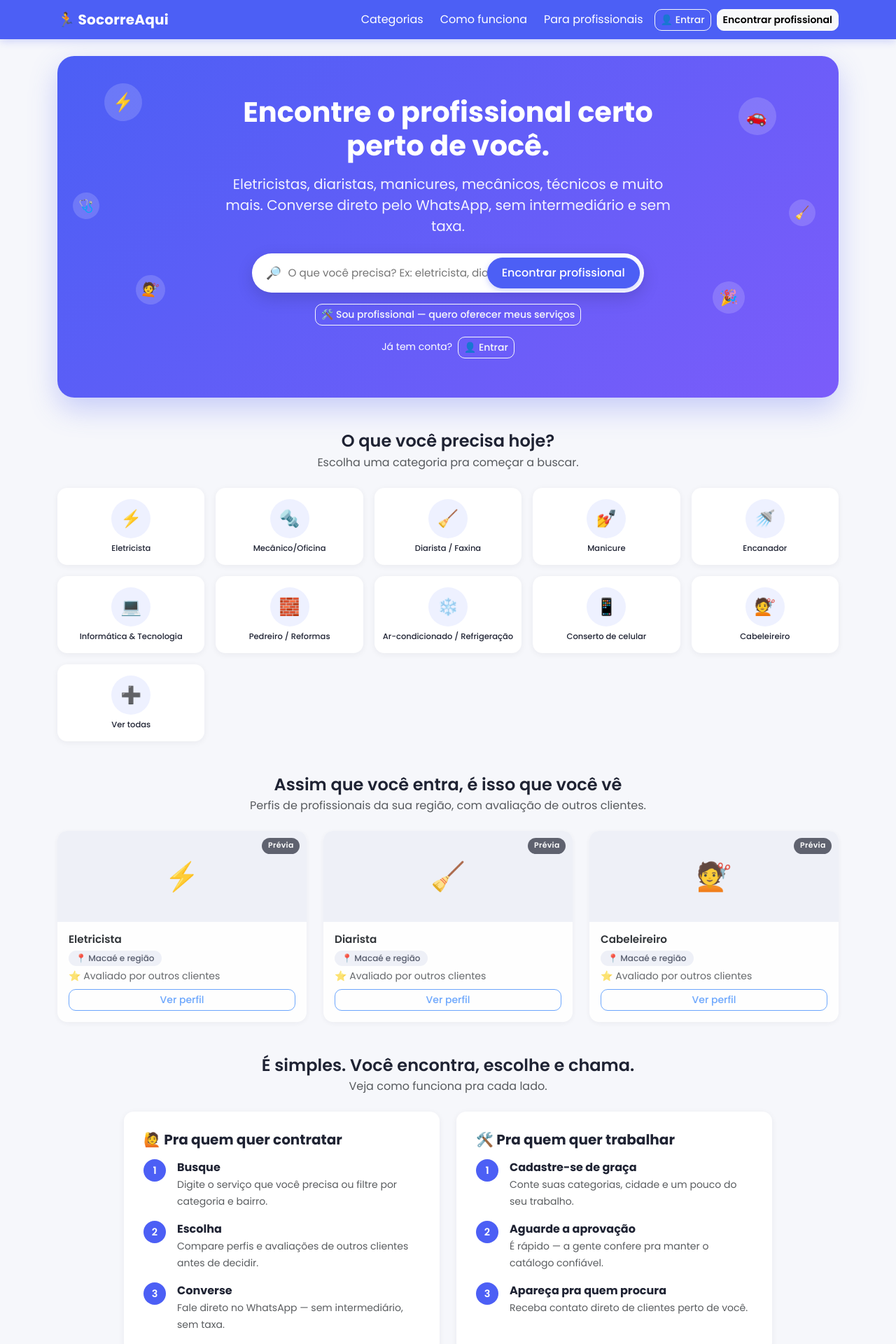
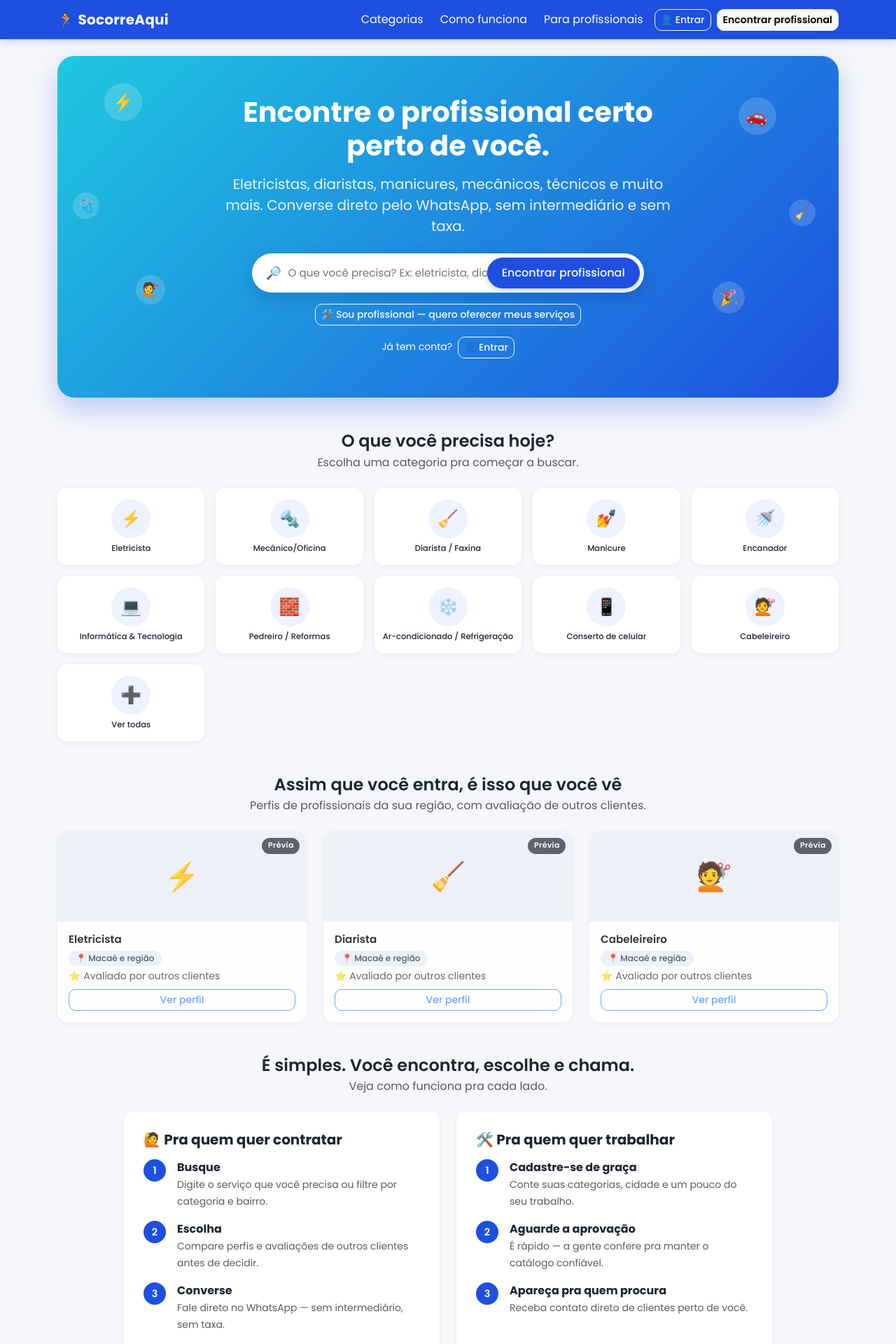
Before and after one commit to hermanoocardoso/servico-cidade, a FastAPI app: page / in a window 1280 px wide. Shown: the top 1920 px of the page at 70% size. Run offline with FastAPI, Linux system fonts and the light colour scheme; data comes from the database, SQL or seed files in the repository; some libraries are stand-ins or nearby versions.

Commit message:
Alinha a paleta de cores do site com a logo da H2 Sistemas
Troca o azul/roxo genérico por um degradê ciano -> azul consistente
com a identidade visual da H2 Sistemas, que assina o rodapé do site.

```diff
--- a/app/static/style.css
+++ b/app/static/style.css
@@ -1,7 +1,10 @@
 :root {
-    --cor-primaria: #4C5FF5;
-    --cor-primaria-escura: #3846D1;
-    --cor-primaria-rgb: 76, 95, 245;
+    /* Paleta alinhada com a logo da H2 Sistemas (ciano -> azul) */
+    --cor-primaria: #1E4FE0;
+    --cor-primaria-escura: #14369E;
+    --cor-primaria-rgb: 30, 79, 224;
+    --cor-secundaria: #1FC8E0;
+    --cor-secundaria-rgb: 31, 200, 224;
     --cor-fundo: #F6F7FB;
     --cor-texto: #1F2333;
     --cor-texto-suave: #6B7280;
@@ -360,7 +363,7 @@ a.btn:visited {
     position: relative;
     overflow: hidden;
     border-radius: 24px;
-    background: linear-gradient(135deg, var(--cor-primaria) 0%, #7B5CFA 100%);
+    background: linear-gradient(135deg, var(--cor-secundaria) 0%, var(--cor-primaria) 100%);
     padding: 3.5rem 1.5rem;
     color: #fff;
     text-align: center;
@@ -522,7 +525,7 @@ a.btn:visited {
 /* Painel de destaque pra atrair profissionais — fundo escuro, separado
    visualmente do resto da página em tons claros. */
 .pro-cta-panel {
-    background: linear-gradient(135deg, var(--cor-texto) 0%, #343a52 100%);
+    background: linear-gradient(135deg, #0B1B4D 0%, var(--cor-primaria-escura) 100%);
     color: #fff;
     border-radius: 24px;
     padding: 3rem 2rem;
```
